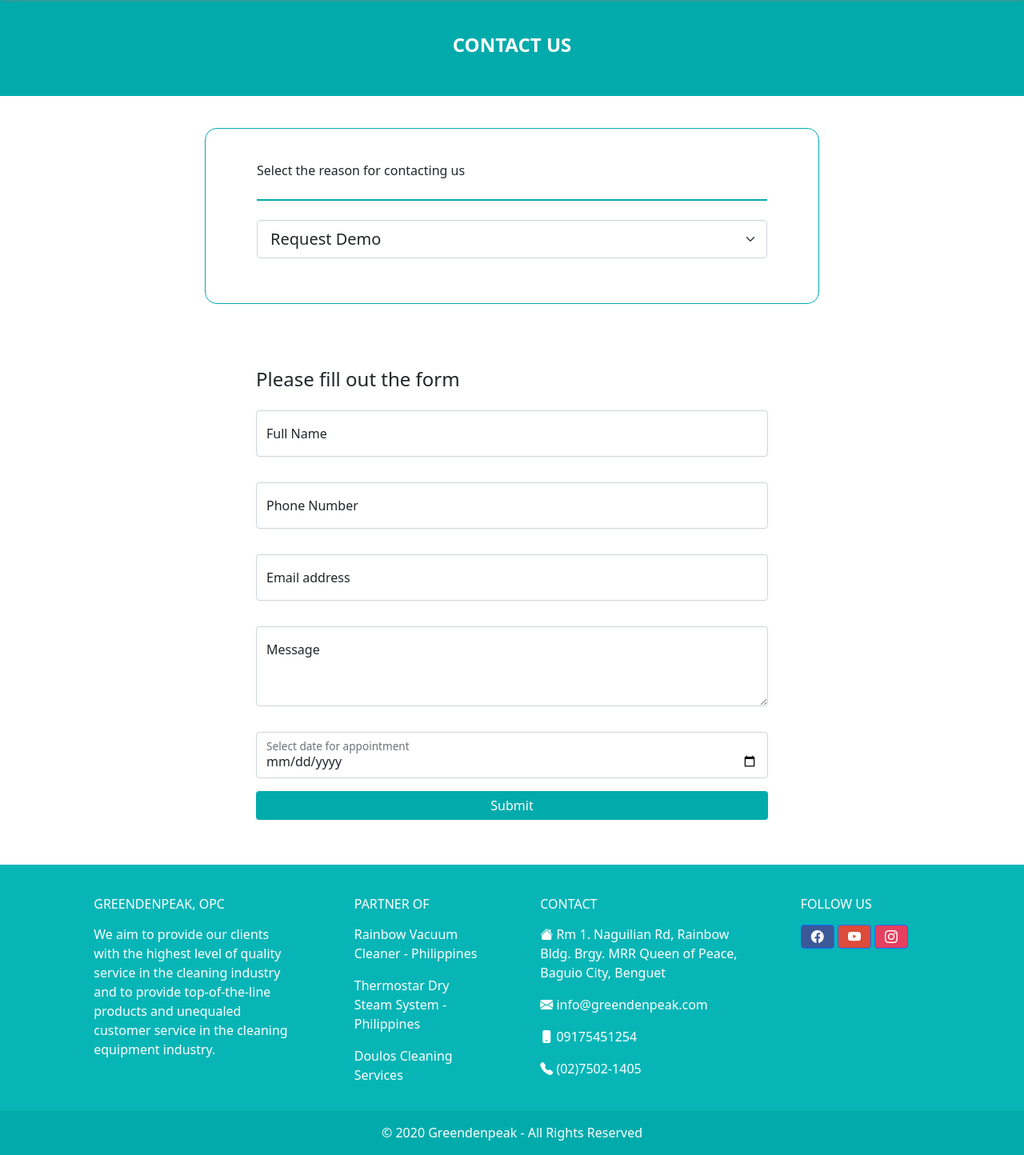
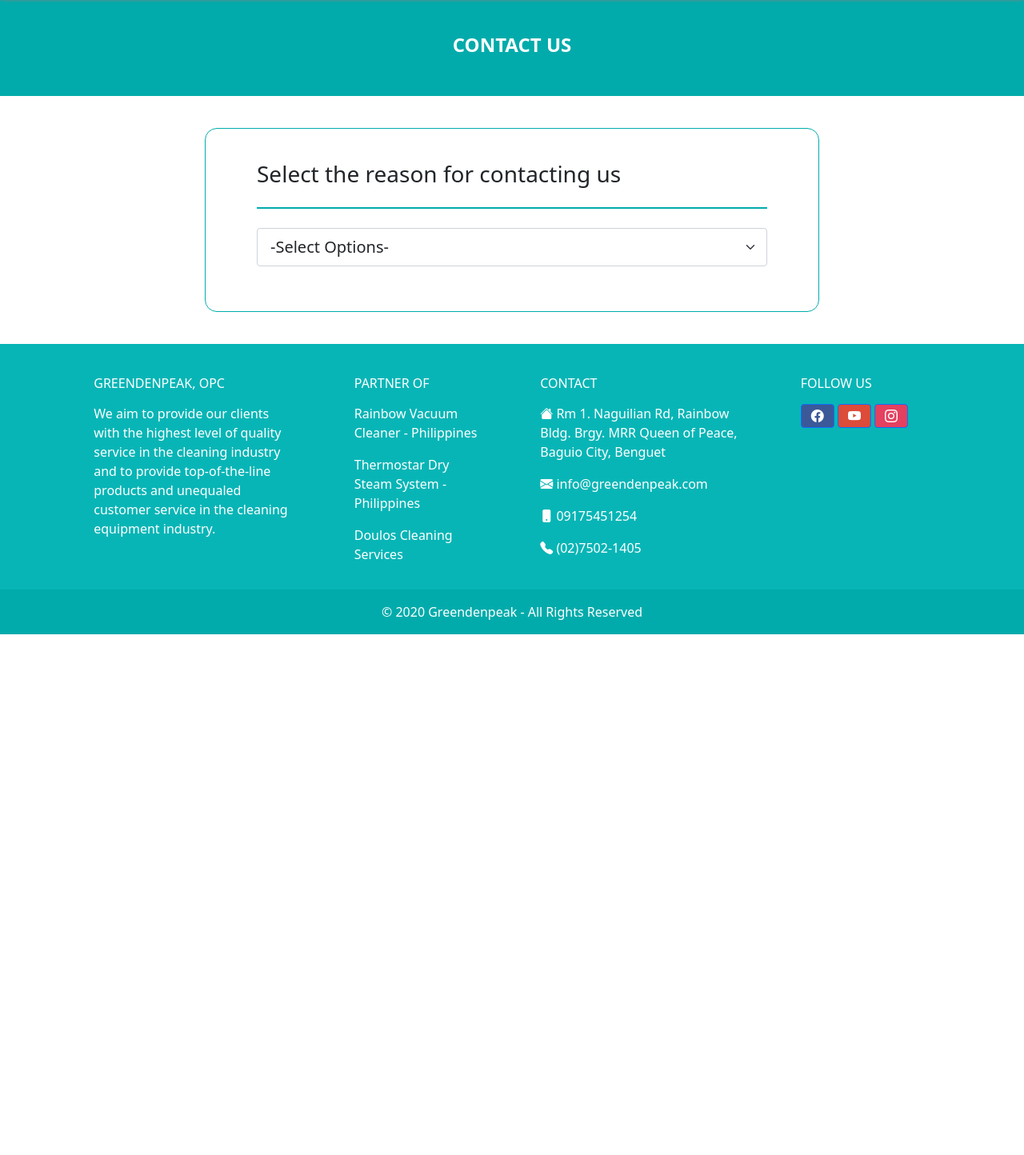
Before and after one commit to luckkimme/greendenpeak, a PHP site: page /page/contact-us.php in a window 1280 px wide. Shown: the part 120-1564 px from the top of the page at 80% size. After the commit the page ends 913 px from the top, so only its background shows below. Run offline with PHP 8.4, Linux system fonts and the light colour scheme; data comes from the database, SQL or seed files in the repository; some libraries are stand-ins or nearby versions.

Commit message:
contact us update

```diff
--- a/asset/css/contact-us.css
+++ b/asset/css/contact-us.css
@@ -42,6 +42,7 @@ body {
 	margin: auto;
 	display: flex;
 	flex-direction: column;
+	display: none;
 }
 #div-form button {
 	background-color: #02ABAB;
--- a/page/contact-us.php
+++ b/page/contact-us.php
@@ -35,14 +35,36 @@
 	    </div>
 			<form action="/greendenpeak/page/sendemail.php" method="post">
 	    		<div id="div-contact-select">
-	    			<div>Select the reason for contacting us</div>
-	    				<select class="form-select form-select-lg mb-3" name="purpose" aria-label=".form-select-lg example">
-							<option value="Request Demo" selected>Request Demo</option>
+	    			<div class="h3">Select the reason for contacting us</div>
+	    				<select class="form-select form-select-lg mb-3" id="reasonForContact" onchange="selectedReason()" name="purpose" aria-label=".form-select-lg example">
+							<option value="Option" selected>-Select Options-</option>
+							<option value="Request Demo">Request Demo</option>
 							<option value="Inquire">Inquire</option>
 							<option value="Question">Question</option>
 							<option value="Buying">Buying</option>
 						</select>
 	    			</div>
+
+		<script>
+			function selectedReason(){
+			var reason = document.getElementById("reasonForContact");
+			if(reason.value == "Request Demo"){
+				document.getElementById("div-form").style.display="block";
+			}
+			if(reason.value == "Inquire"){
+				document.getElementById("div-form").style.display="block";
+			}
+			if(reason.value == "Question"){
+				document.getElementById("div-form").style.display="block";
+			}
+			if(reason.value == "Buying"){
+				document.getElementById("div-form").style.display="block";
+			}
+			if(reason.value == "Option"){
+				document.getElementById("div-form").style.display="none";
+			}
+		}
+		</script>
 
 	    <div id="div-form">
     		<h4>Please fill out the form</h4>
@@ -63,10 +85,12 @@
 				    <textarea class="form-control" name="message" placeholder="Leave a comment here" id="floatingTextarea2" style="height: 100px"></textarea>
 				    <label for="floatingTextarea2">Message</label>
 				</div>
-				<div class="form-floating mb-3 mt-3">
+				<!--
+					<div class="form-floating mb-3 mt-3">
 				    <input type="date" class="form-control" id="floatingPassword" placeholder="date">
 				    <label for="floatingPassword">Select date for appointment</label>
 				</div>
+				-->
 				<button type="submit" class="btn btn-primary" name="send">Submit</button>
 	    	</form>
 	    </div>
```
